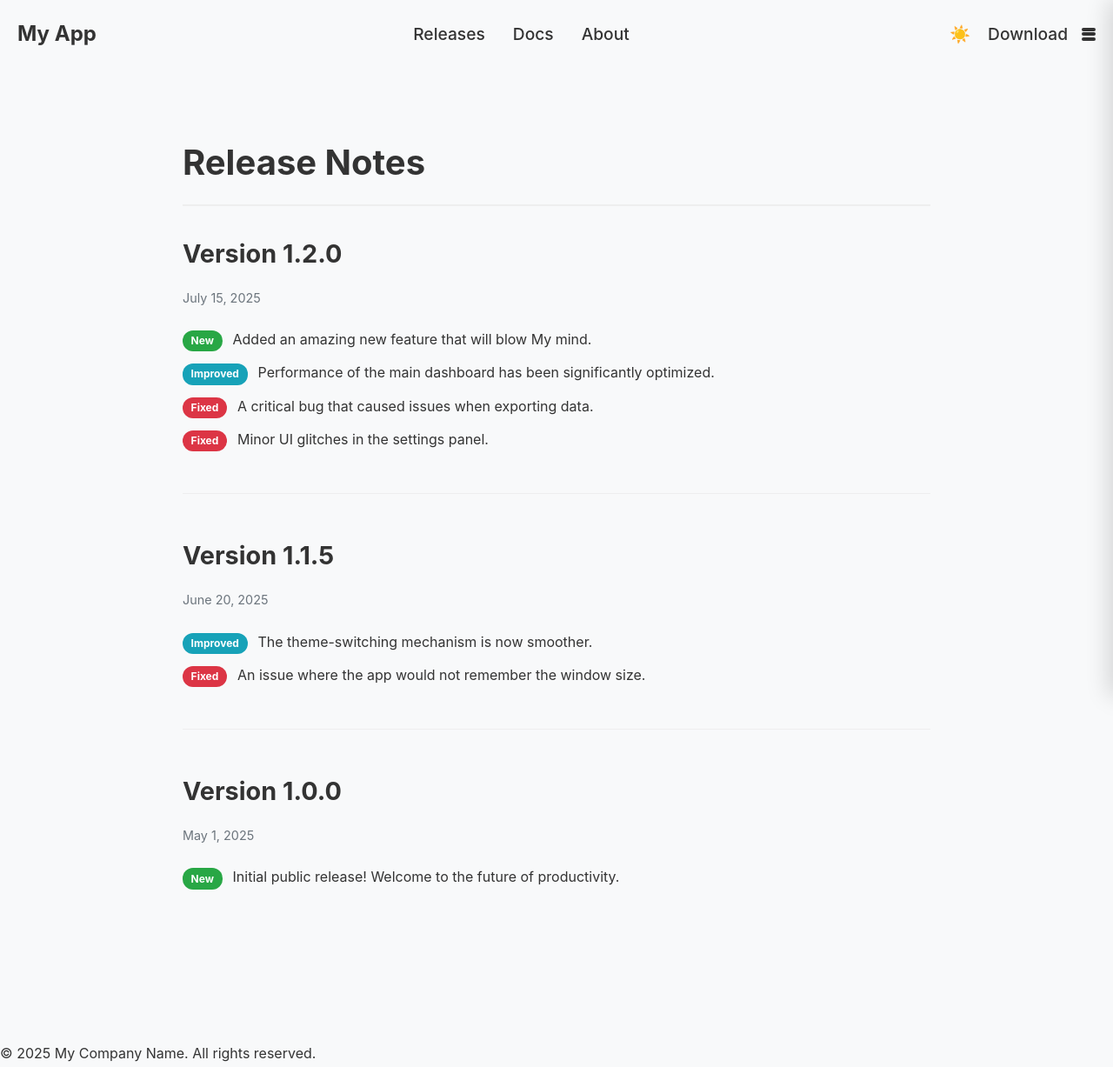
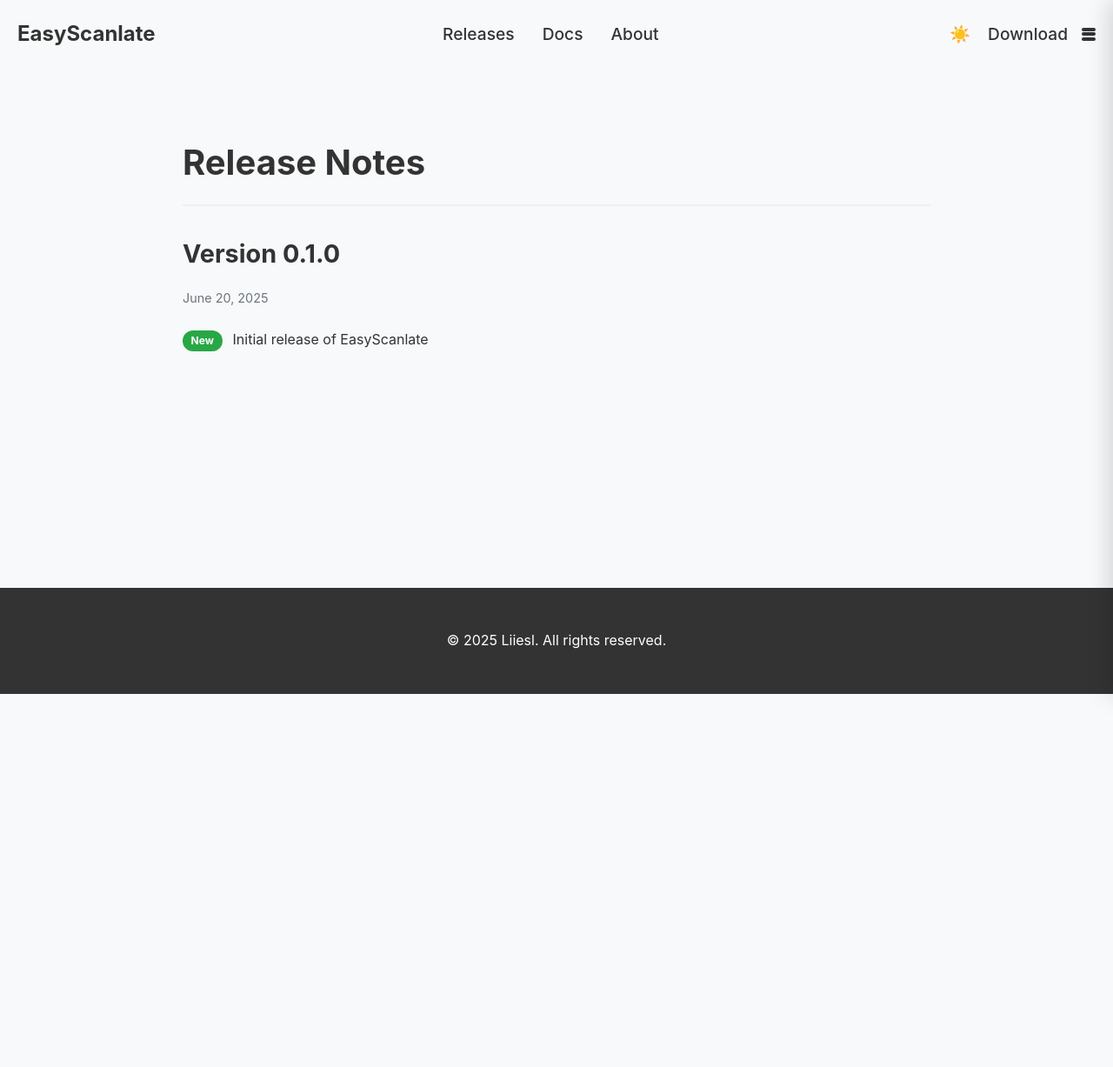
Before and after one commit to Liiesl/ManhwaOCR-site, a plain HTML site: page public/releases.html in a window 1280 px wide. Shown: the whole page at 87% size. After the commit the page ends 800 px from the top, so only its background shows below. Drawn offline with Linux system fonts and the light colour scheme.

Commit message:
initial update

```diff
--- a/public/TopBar.js
+++ b/public/TopBar.js
@@ -26,7 +26,7 @@ export default class TopBar {
         this.element.innerHTML = `
             <nav>
                 <!-- Left: Logo -->
-                <div class="logo">My App</div>
+                <div class="logo"><a href="/">EasyScanlate</a></div>
 
                 <!-- Center: Main navigation links (hidden on mobile) -->
                 <div class="desktop-nav-center">
@@ -41,7 +41,7 @@ export default class TopBar {
                         <span class="icon-sun">☀️</span>
                         <span class="icon-moon">🌙</span>
                     </button>
-                    <a href="https://github.com/Liiesl/ManhwaOCR" class="nav-link js-download-trigger">Download</a>
+                    <a href="https://github.com/Liiesl/EasyScanlate/releases/download/latest/EasyScanlate-Installer.exe" class="nav-link js-download-trigger">Download</a>
                     <button id="burger-menu-toggle" class="burger-toggle" title="Open menu">
                         <span></span>
                         <span></span>
--- a/public/css/page.css
+++ b/public/css/page.css
@@ -78,3 +78,14 @@
 .tag.new { background-color: #28a745; } /* Green */
 .tag.improved { background-color: #17a2b8; } /* Teal */
 .tag.fixed { background-color: #dc3545; } /* Red */
+
+footer {
+    background: var(--footer-bg-color);
+    color: var(--footer-text-color);
+    text-align: center;
+    padding: 2rem 0;
+    position: relative;
+    z-index: 10;
+    transition: background-color 0.3s ease, color 0.3s ease;
+    margin-top: 7rem;
+}
--- a/public/css/root.css
+++ b/public/css/root.css
@@ -19,7 +19,7 @@
     /* Dark Theme Overrides */
     --primary-color: #B07178;
     --primary-color-hover: #996067;
-    --secondary-color: #948979;
+    --secondary-color: #b5a996;
     --background-color: #222831;
     --surface-color: #393E46;
     --surface-secondary-color: #2c2c2e;
@@ -69,3 +69,8 @@ body {
 .button:hover {
     background-color: var(--primary-color-hover);
 }
+
+a {
+  color: var(--text-color);
+  text-decoration: none; /* no underline */
+}
--- a/public/main.js
+++ b/public/main.js
@@ -13,7 +13,7 @@ console.log("Main application script loaded.");
  * --- CONFIGURATION ---
  * Set the direct download link to your latest release asset.
  */
-const latestReleaseUrl = 'https://github.com/Liiesl/ManhwaOCR/';
+const latestReleaseUrl = 'https://github.com/Liiesl/EasyScanlate/releases/latest/download/EasyScanlate-Installer.exe';
 
 /**
  * --- POLISHED TRANSITION CONSTANTS ---
--- a/public/releases.html
+++ b/public/releases.html
@@ -39,6 +39,7 @@
     <main class="page-container">
         <h1>Release Notes</h1>
 
+       <!-- template guides
         <article class="release-version">
             <h2>Version 1.2.0</h2>
             <time datetime="2025-07-15">July 15, 2025</time>
@@ -46,30 +47,20 @@
                 <li><span class="tag new">New</span> Added an amazing new feature that will blow My mind.</li>
                 <li><span class="tag improved">Improved</span> Performance of the main dashboard has been significantly optimized.</li>
                 <li><span class="tag fixed">Fixed</span> A critical bug that caused issues when exporting data.</li>
-                <li><span class="tag fixed">Fixed</span> Minor UI glitches in the settings panel.</li>
             </ul>
-        </article>
+        </article> -->
 
         <article class="release-version">
-            <h2>Version 1.1.5</h2>
+            <h2>Version 0.1.0</h2>
             <time datetime="2025-06-20">June 20, 2025</time>
             <ul class="changelog">
-                <li><span class="tag improved">Improved</span> The theme-switching mechanism is now smoother.</li>
-                <li><span class="tag fixed">Fixed</span> An issue where the app would not remember the window size.</li>
-            </ul>
-        </article>
-
-        <article class="release-version">
-            <h2>Version 1.0.0</h2>
-            <time datetime="2025-05-01">May 1, 2025</time>
-            <ul class="changelog">
-                <li><span class="tag new">New</span> Initial public release! Welcome to the future of productivity.</li>
+                <li><span class="tag new">New</span> Initial release of EasyScanlate</li>
             </ul>
         </article>
     </main>
 
     <footer>
-        <p>&copy; 2025 My Company Name. All rights reserved.</p>
+        <p>&copy; 2025 Liiesl. All rights reserved.</p>
     </footer>
 
     <script type="module" src="main.js"></script>
```
Also changed, not shown: public/index.html (+5 -5 lines), 1 other file.
